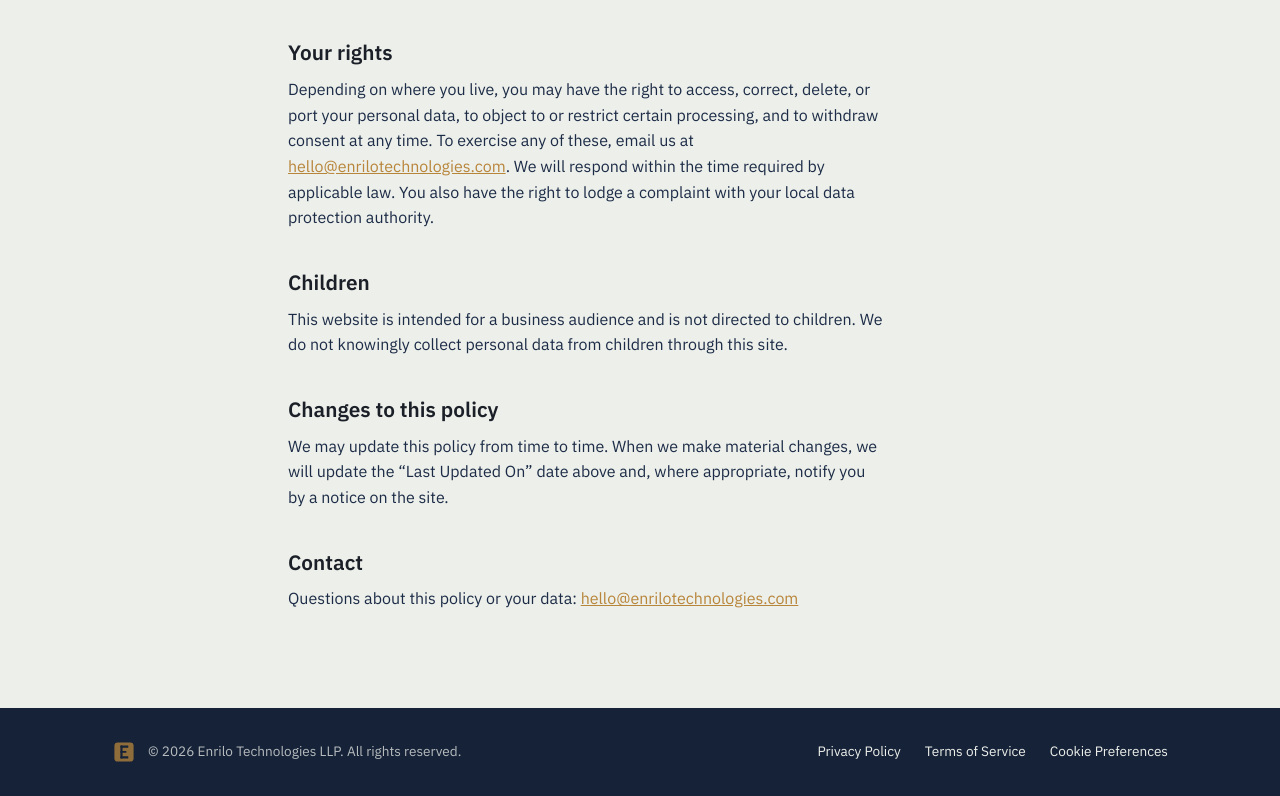
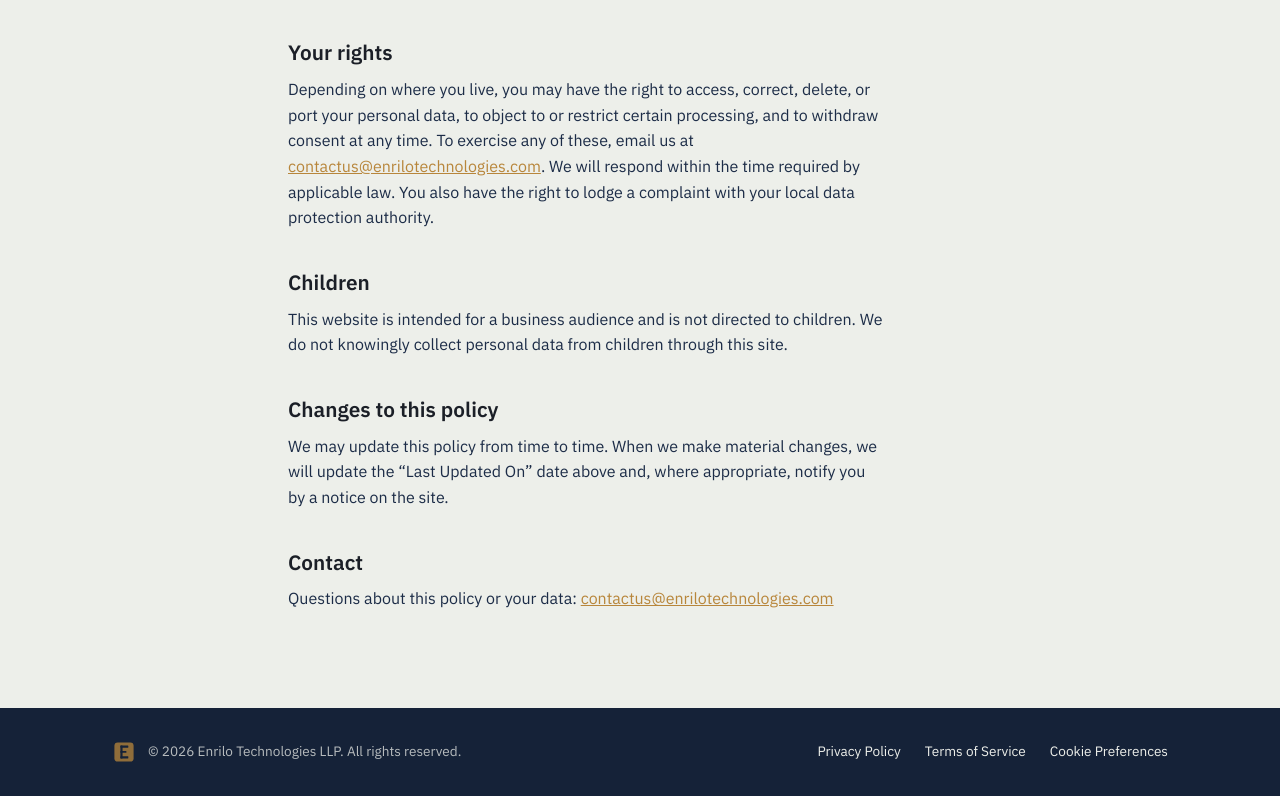
Before and after one commit to enrilo/techcraft-infotech, a Next.js app: page /privacy in a window 1280 px wide. Shown: the part 2385-3181 px from the top of the page. Built offline with nearby package versions, Linux system fonts and the light colour scheme; no server answers.

Commit message:
Update contact us email id

```diff
--- a/app/layout.jsx
+++ b/app/layout.jsx
@@ -82,10 +82,9 @@
       "@id": `${siteUrl}/#organization`,
       name: "Enrilo Technologies",
       url: siteUrl,
-      email: "hello@enrilotechnologies.com",
+      email: "contactus@enrilotechnologies.com",
       foundingDate: "2026",
-      description:
-        "Enrilo Technologies is a software company building its own products and custom web and mobile applications.",
+      description: "Enrilo Technologies is a software company building its own products and custom web and mobile applications.",
       areaServed: [
         { "@type": "Country", name: "India" },
         { "@type": "Place", name: "Worldwide" },
@@ -97,7 +96,7 @@
       contactPoint: {
         "@type": "ContactPoint",
         contactType: "sales",
-        email: "hello@enrilotechnologies.com",
+        email: "contactus@enrilotechnologies.com",
         availableLanguage: ["English"],
       },
       knowsAbout: [
--- a/app/page.jsx
+++ b/app/page.jsx
@@ -401,7 +401,7 @@
             <div className="border-t border-ink/15 pt-6 md:border-l md:border-t-0 md:pl-8 md:pt-0">
               <h4 className="mb-3 font-serif text-[1.05rem]">Direct</h4>
               <p className="mb-1.5 text-[0.95rem] text-slate">
-                hello@enrilotechnologies.com
+                contactus@enrilotechnologies.com
               </p>
               <p className="mb-1.5 text-[0.95rem] text-slate">
                 Mon–Fri, 10am–6pm IST
--- a/app/privacy/page.jsx
+++ b/app/privacy/page.jsx
@@ -164,10 +164,10 @@
         certain processing, and to withdraw consent at any time. To exercise
         any of these, email us at{" "}
         <a
-          href="mailto:hello@enrilotechnologies.com"
+          href="mailto:contactus@enrilotechnologies.com"
           className="text-brass underline"
         >
-          hello@enrilotechnologies.com
+          contactus@enrilotechnologies.com
         </a>
         . We will respond within the time required by applicable law. You also
         have the right to lodge a complaint with your local data protection
@@ -198,10 +198,10 @@
       <p className="text-[1rem] text-ink2">
         Questions about this policy or your data:{" "}
         <a
-          href="mailto:hello@enrilotechnologies.com"
+          href="mailto:contactus@enrilotechnologies.com"
           className="text-brass underline"
         >
-          hello@enrilotechnologies.com
+          contactus@enrilotechnologies.com
         </a>
       </p>
     </div>
--- a/app/terms/page.jsx
+++ b/app/terms/page.jsx
@@ -116,10 +116,10 @@
       <p className="text-[1rem] text-ink2">
         Questions about these Terms:{" "}
         <a
-          href="mailto:hello@enrilotechnologies.com"
+          href="mailto:contactus@enrilotechnologies.com"
           className="text-brass underline"
         >
-          hello@enrilotechnologies.com
+          contactus@enrilotechnologies.com
         </a>
       </p>
     </div>
```
Also changed, not shown: 1 other file (tests, documents, lock files or other folders).
